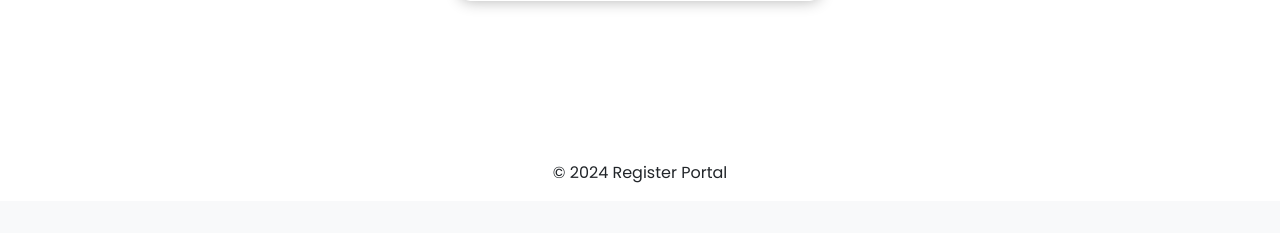
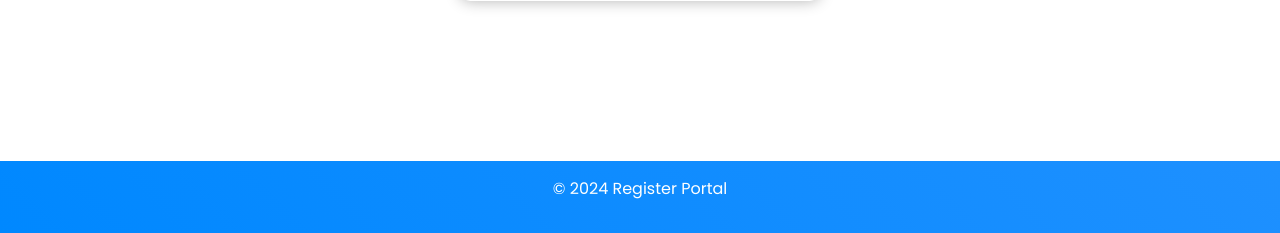
Before and after one commit to henriquegoncalvesdev/PHPAssignment1, a PHP site: page / in a window 1280 px wide. Shown: the part 657-890 px from the top of the page. Before the commit the page ends 840 px from the top, so only its background shows below. Run offline with PHP 8.4, Linux system fonts and the light colour scheme.

Commit message:
CSS footer styling

```diff
--- a/css/style.css
+++ b/css/style.css
@@ -57,4 +57,9 @@ form {
 footer {
     text-align: center;
     margin-top: 20vh;
+    background: linear-gradient(45deg, #0088ff, #1E90FF);
+    padding-top: 2vh;
+    padding-bottom: 2vh;
+    color: white;
+
 }
```
